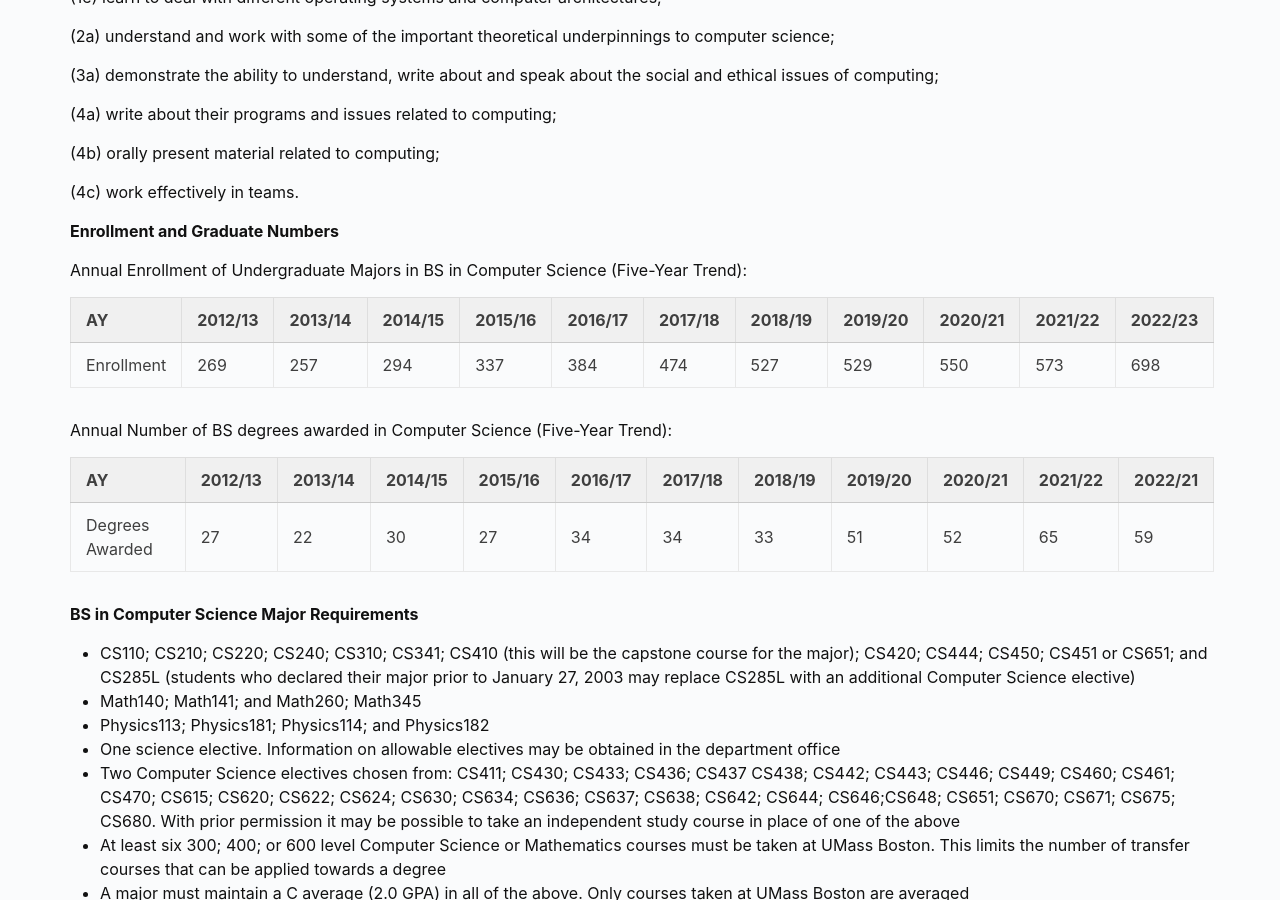
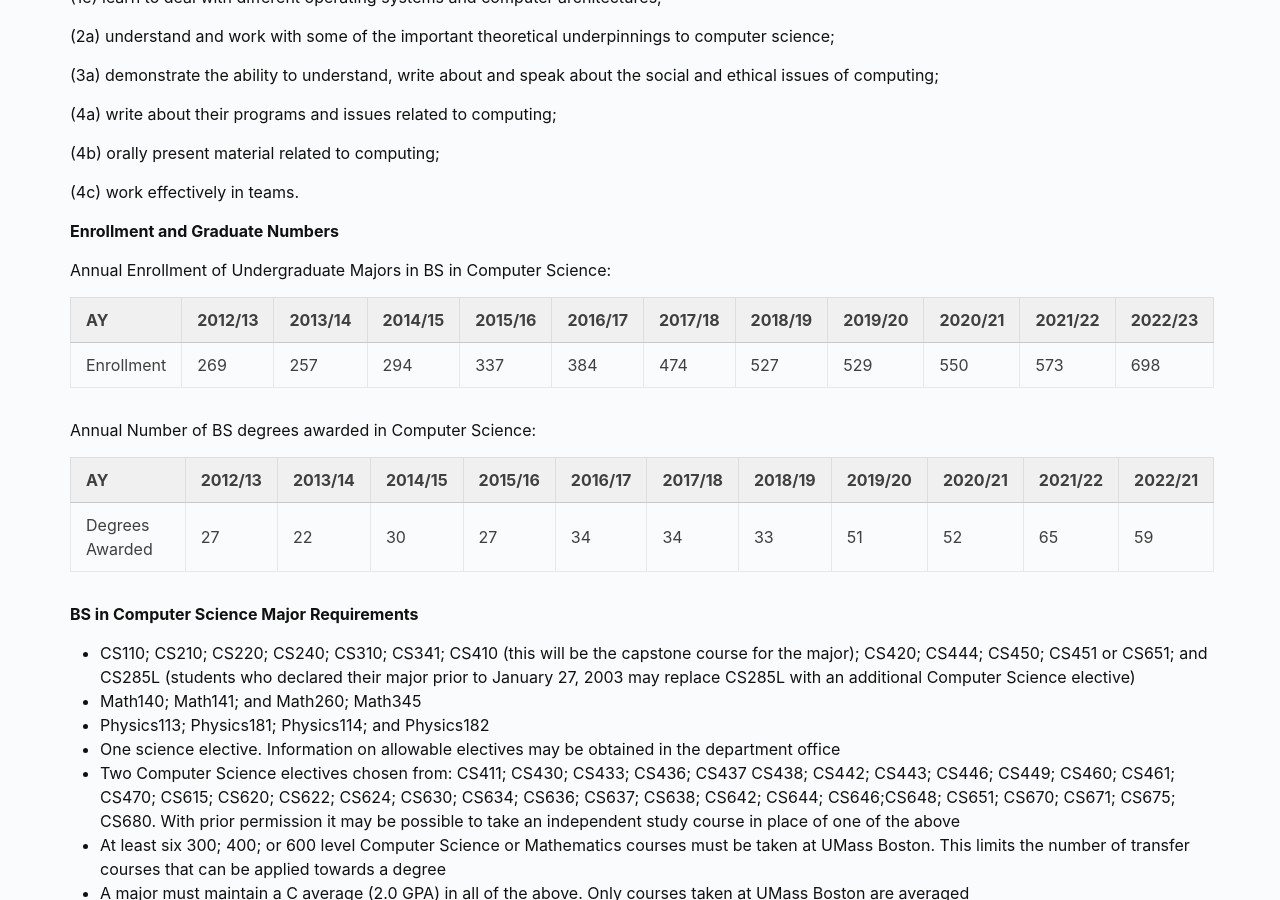
Before and after one commit to umbcs/umbcs.github.io, a Jekyll site: the page built from WEB/academics/programs/c_bs.markdown, in a window 1280 px wide and 900 px high, scrolled down 1065 px. Built offline with Jekyll 4.4.1, drawn with Linux system fonts in a browser that asks for light colours.

Commit message:
Update c_bs.markdown

```diff
--- a/WEB/academics/programs/c_bs.markdown
+++ b/WEB/academics/programs/c_bs.markdown
@@ -48,13 +48,13 @@ In order to qualify for desirable industry employment and strong graduate progra
 
 **Enrollment and Graduate Numbers**
 
-Annual Enrollment of Undergraduate Majors in BS in Computer Science (Five-Year Trend):
+Annual Enrollment of Undergraduate Majors in BS in Computer Science:
 
 | AY                 | 2012/13 | 2013/14| 2014/15  | 2015/16  | 2016/17    | 2017/18    | 2018/19   | 2019/20 | 2020/21 | 2021/22 | 2022/23|
 | ------------------------------- | ------- | ------ | ------   | -----    | ---------- | ---------- | --------- | ----    | ----    | ----    | ---    |
 | Enrollment               | 269     | 257    | 294      | 337      | 384        | 474        |  527      | 529     | 550     | 573     | 698    |
 
-Annual Number of BS degrees awarded in Computer Science (Five-Year Trend):
+Annual Number of BS degrees awarded in Computer Science:
 
 | AY                              | 2012/13 | 2013/14| 2014/15  | 2015/16  | 2016/17    | 2017/18    | 2018/19   | 2019/20 | 2020/21 | 2021/22 | 2022/21|
 | ------------------------------- | ------- | ------ | ------   | -----    | ---------- | ---------- | --------- | ----    | ----    | ----    | ---    |
```
